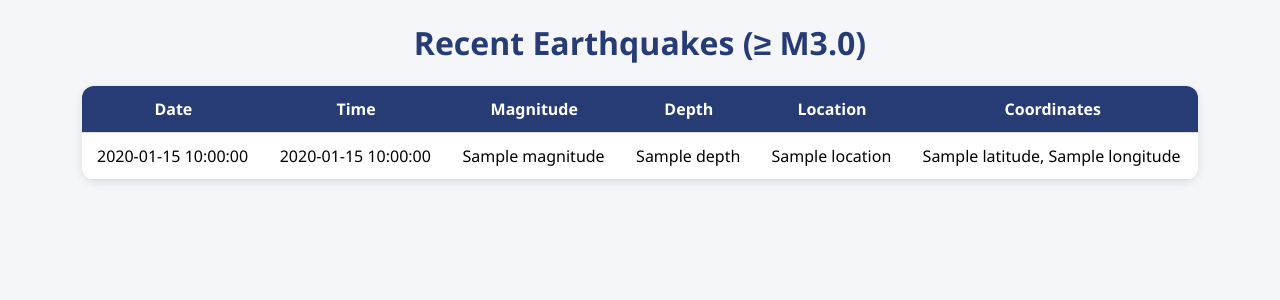
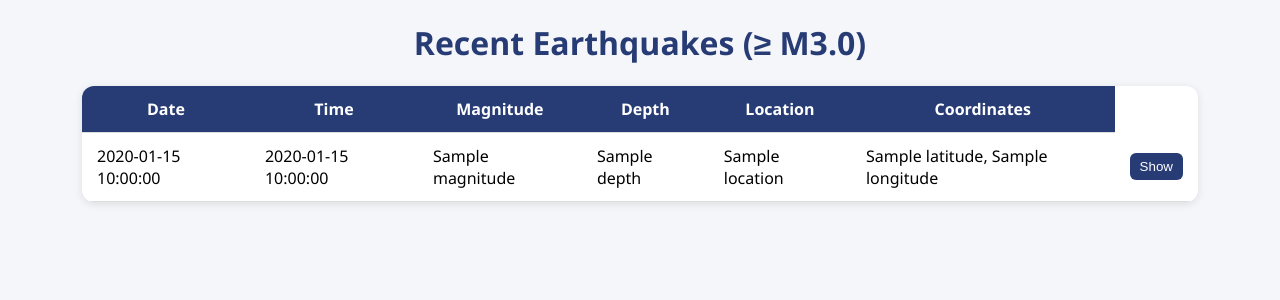
Before and after one commit to Sandwitchices/earthquake_maps, a FastAPI app: template templates/earthquakes.html in a window 1280 px wide. Shown: the top 300 px of the page. Run offline with FastAPI, Linux system fonts and the light colour scheme; the template is opened without the code that fills it: most values are stand-ins (such as "Sample title", 1, 10 or a date in 2020).

Commit message:
UI: add per-row 'Show' button to open map for that row and wire to reverse geocode

```diff
--- a/templates/earthquakes.html
+++ b/templates/earthquakes.html
@@ -25,6 +25,15 @@
       font-weight: 600;
       z-index: 1000;
     }
+    .show-btn {
+      background: #273c75;
+      color: #fff;
+      border: none;
+      padding: 6px 10px;
+      border-radius: 6px;
+      cursor: pointer;
+    }
+    .show-btn:hover { opacity: 0.95; }
   </style>
 </head>
 <body>
@@ -42,6 +51,7 @@
         <td>{{ eq.depth }}</td>
         <td>{{ eq.location }}</td>
         <td>{% if eq.latitude and eq.longitude %}{{ eq.latitude }}, {{ eq.longitude }}{% else %}N/A{% endif %}</td>
+        <td><button class="show-btn" type="button">Show</button></td>
       </tr>
       {% endfor %}
     </tbody>
@@ -203,6 +213,41 @@
         });
       });
 
+      // Attach click listeners to 'Show' buttons (explicit action per row)
+      document.querySelectorAll('#eq-table .show-btn').forEach(function(btn) {
+        btn.addEventListener('click', function(ev) {
+          ev.stopPropagation();
+          const row = btn.closest('.eq-row');
+          if (!row) return;
+          const lat = row.getAttribute('data-lat');
+          const lon = row.getAttribute('data-lon');
+          const radius = row.getAttribute('data-radius');
+          const date = row.cells[0].innerText || '';
+          const time = row.cells[1].innerText || '';
+          const mag = row.cells[2].innerText || '';
+          const depth = row.cells[3].innerText || '';
+          const location = row.cells[4].innerText || '';
+
+          if (!lat || !lon) {
+            const est = estimateLatLonJS(location);
+            if (est) {
+              const approxInfo = `<strong>${location} (approx)</strong><br/>${date} ${time} — M${mag} — depth ${depth}<br/>Coordinates estimated by: ${est.method}`;
+              showMap(Number(est.lat), Number(est.lon), radius ? Number(radius) : null, approxInfo);
+              fetchReverseGeocode(Number(est.lat), Number(est.lon));
+              return;
+            }
+            // show message
+            document.getElementById('map-container').style.display = 'block';
+            document.getElementById('map').innerHTML = '<div style="padding:20px;">Latitude/longitude not available for this record.</div>';
+            document.getElementById('map-info').innerText = `${date} ${time} — ${location} — M${mag} — depth ${depth}`;
+            return;
+          }
+
+          showMap(Number(lat), Number(lon), radius ? Number(radius) : null, `<strong>${location}</strong><br/>${date} ${time} — M${mag} — depth ${depth}`);
+          fetchReverseGeocode(Number(lat), Number(lon));
+        });
+      });
+
       // Close map button
       const closeBtn = document.getElementById('close-map');
       if (closeBtn) {
```
